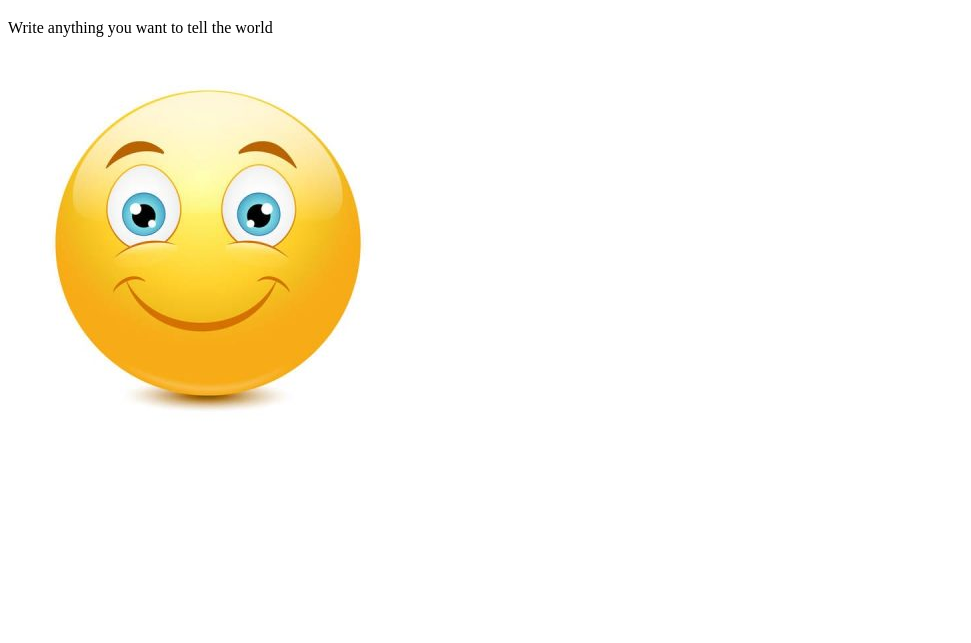
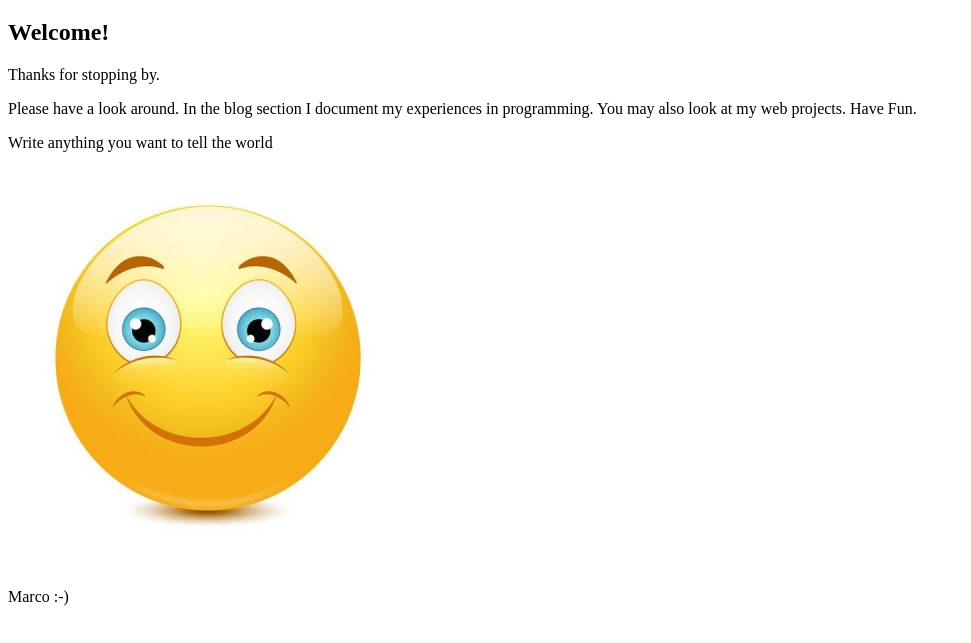
Before and after one commit to ADIMADE/Web_tutorial_2020, a plain HTML site: page index.html in a window 1280 px wide. Shown: the part 61-704 px from the top of the page, without its empty margins (0-971 px from the left). Drawn offline with Linux system fonts and the light colour scheme.

Commit message:
includes css file

```diff
--- a/index.html
+++ b/index.html
@@ -2,11 +2,22 @@
 <html>
     <head>
         <meta charset="utf-8">
+        <link rel="stylessheet" href="main.css">
         <title>Web Portfolio of Marco</title>
     </head>
     <body>
         <h1>Web Portfolio of Marco</h1>
+
+        <h2>Welcome!</h2>
+
+        <p>Thanks for stopping by.</p>
+
+        <p>Please have a look around. In the blog section I document my experiences in programming. You may also look at my web projects. Have Fun.</p>
+
         <p>Write anything you want to tell the world</p>
+
         <img src="marco.jpg" alt="Picture of me">
+
+        <p>Marco :-)</p>
     </body>
 </html>
```
